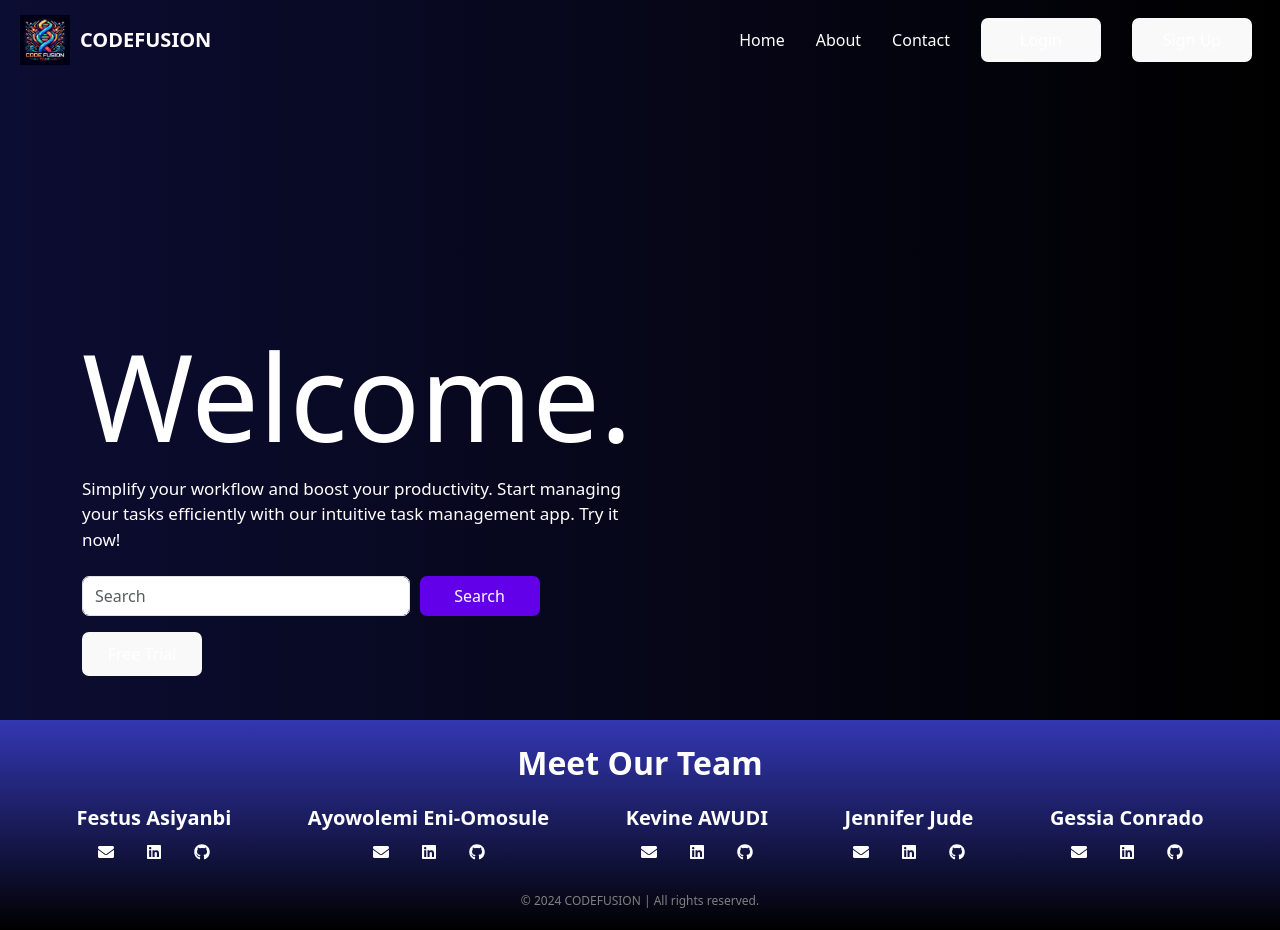
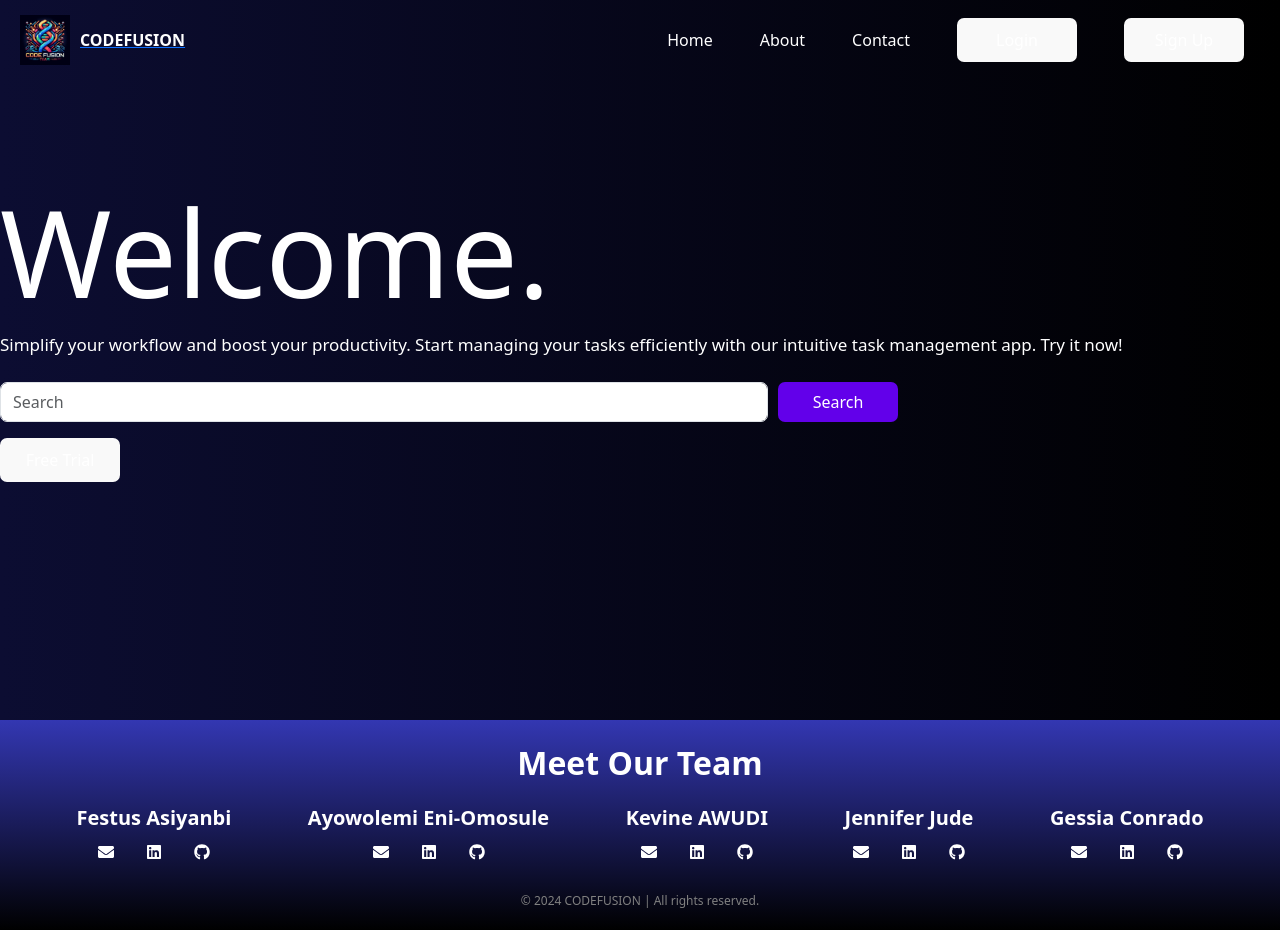
Before and after one commit to festusasiyanbi/taskr, a React (Vite) app in the folder frontend/: page / in a window 1280 px wide. Built offline with nearby package versions, Linux system fonts and the light colour scheme.

Commit message:
removed react-bootstrap and modified the home component

```diff
--- a/frontend/package.json
+++ b/frontend/package.json
@@ -13,7 +13,6 @@
     "axios": "^1.7.2",
     "bootstrap": "^5.3.3",
     "react": "^18.3.1",
-    "react-bootstrap": "^2.10.4",
     "react-dom": "^18.3.1",
     "react-icons": "^5.2.1",
     "react-router-dom": "^6.25.1"
--- a/frontend/src/components/Header.jsx
+++ b/frontend/src/components/Header.jsx
@@ -1,5 +1,4 @@
-import React, { useContext, useEffect } from "react";
-import { Navbar, Nav } from "react-bootstrap";
+import React, { useContext } from "react";
 import "../styles/header.css";
 import "../styles/global.css";
 import AuthContext from "../context/AuthProvider";
@@ -27,36 +26,36 @@ const Header = () => {
     }
   };
   return (
-    <Navbar className="header background-gradient">
-      <Navbar.Brand href="/" className="nav-brand">
+    <div className="header background-gradient">
+      <a href="/" className="nav-brand">
         <img src={"../../assets/images/logo.jpeg"} height="50px" width="50px" alt="Logo" />
         <span>CODEFUSION</span>
-      </Navbar.Brand>
-      <Nav className="nav">
-        <Nav.Link href="/" className="nav-link ml-3 text-white">Home</Nav.Link>
-        <Nav.Link href="/about" className="nav-link ml-3 text-white">About</Nav.Link>
-        <Nav.Link href="/contact" className="nav-link ml-3 text-white">Contact</Nav.Link>
+      </a>
+      <div className="nav">
+        <a href="/" className="nav-link ml-3 text-white">Home</a>
+        <a href="/about" className="nav-link ml-3 text-white">About</a>
+        <a href="/contact" className="nav-link ml-3 text-white">Contact</a>
         {user ? (
           <>
-            <Nav.Link href="/user/profile" className="nav-link">
+            <a href="/user/profile" className="nav-link">
               <button className="operationBtn">Profile</button>
-            </Nav.Link>
-            <Nav.Link className="nav-link">
+            </a>
+            <a className="nav-link">
               <button className="operationBtn" onClick={handleSignOut}>Sign out</button>
-            </Nav.Link>
+            </a>
           </>
         ) : (
           <>
-            <Nav.Link href="/login" className="nav-link">
+            <a href="/login" className="nav-link">
               <button className="operationBtn">Login</button>
-            </Nav.Link>
-            <Nav.Link href="/signup" className="nav-link">
+            </a>
+            <a href="/signup" className="nav-link">
               <button className="operationBtn" >Sign Up</button>
-            </Nav.Link>
+            </a>
           </>
         )}
-      </Nav>
-    </Navbar>
+      </div>
+    </div>
   );
 };
 
--- a/frontend/src/components/Home.jsx
+++ b/frontend/src/components/Home.jsx
@@ -1,5 +1,4 @@
 import React from "react";
-import { Container, Row, Col} from "react-bootstrap";
 import "../styles/home.css";
 import "../index.css"
 
@@ -7,9 +6,9 @@ const Home = () => {
 
   return (
     <div className="home">
-      <Container>
-        <Row className="align-items-center" style={{ minHeight: "80vh" }}>
-          <Col md={6}>
+      <div className="home-container">
+        <div className="align-items-center" style={{ minHeight: "80vh" }}>
+          <div>
             <h1 className="text-white" style={{ fontSize: '120px' }}>Welcome.</h1>
             <p className="text-white" style={{ fontSize: '17px' }}>
               Simplify your workflow and boost your productivity. Start managing your tasks efficiently with our intuitive task management app. Try it now!
@@ -29,9 +28,9 @@ const Home = () => {
                 Free Trial
               </button>
             </div>
-          </Col>
-        </Row>
-      </Container>
+          </div>
+        </div>
+      </div>
     </div>
   );
 };
--- a/frontend/src/profile/NavBar.jsx
+++ /dev/null
@@ -1,40 +0,0 @@
-import Container from "react-bootstrap/Container";
-import Navbar from "react-bootstrap/Navbar";
-import "../styles/profile.css";
-import "../index.css";
-import { Link, useLocation } from "react-router-dom";
-import { useState } from "react";
-
-function NavBar() {
-  const { pathname } = useLocation();
-  const [activeNav, setActiveNav] = useState(pathname);
-  const navbars = [
-    { _id: 1, text: "Home", link: "/" },
-    { _id: 2, text: "Account", link: "/user/profile" },
-    { _id: 3, text: "Settings", link: "/settings" },
-    { _id: 4, text: "Logout", link: "/login" },
-  ];
-  return (
-    <div className="navbar-container">
-      {navbars.map((navbar) => (
-        <Navbar className="bg-custom-transparent" key={navbar._id}>
-          <Container>
-            <Navbar.Text
-              as={Link}
-              to={navbar.link}
-              key={navbar.link}
-              className={`custom-text ${
-                activeNav === navbar.link ? "active" : ""
-              }`}
-              onClick={() => setActiveNav(navbar.link)}
-            >
-              {navbar.text}
-            </Navbar.Text>
-          </Container>
-        </Navbar>
-      ))}
-    </div>
-  );
-}
-
-export default NavBar;
--- a/frontend/src/profile/UpdateTaskModal.jsx
+++ b/frontend/src/profile/UpdateTaskModal.jsx
@@ -1,4 +1,4 @@
-import React, { useContext, useEffect, useState } from "react";
+import React, { useContext, useEffect } from "react";
 import { FaTimes } from "react-icons/fa";
 import TaskContext from "../context/TaskProvider";
 
--- a/frontend/src/profile/UserProfile.jsx
+++ b/frontend/src/profile/UserProfile.jsx
@@ -1,6 +1,5 @@
 import React, { useState } from "react";
 import Layout from "../components/Layout";
-import NavBar from "./NavBar";
 import "../styles/global.css";
 import "../index.css";
 import TaskManager from "./TaskManager";
@@ -22,7 +21,6 @@ const UserProfile = () => {
         />
       ) : (
         <main className="task-wrapper">
-          <NavBar />
           <TaskManager
             setIsCreateModal={setIsCreateModal}
             setIsUpdateModal={setIsUpdateModal}
```
Also changed, not shown: 2 other files (tests, documents, lock files or other folders).
